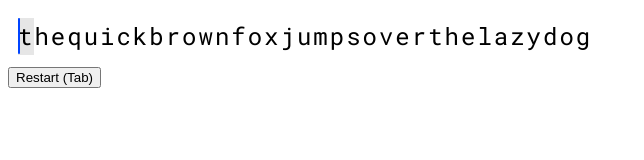
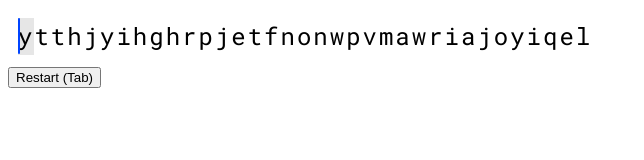
Before and after one commit to cursorweb/typing-warmup, a React (Create React App) app: page / in a window 1280 px wide. Shown: the top 160 px of the page, without its empty margins (0-644 px from the left). Built offline with nearby package versions, Linux system fonts and the light colour scheme.

Commit message:
extracted most data

```diff
--- a/src/app/App.tsx
+++ b/src/app/App.tsx
@@ -2,7 +2,7 @@ import { useEffect, useRef, useState } from "react";
 import "./App.css";
 import { CharTest, CharTestResult } from "comp/testType/CharTest";
 import { WordTest, WordTestResult } from "comp/testType/WordTest";
-import { CharTestCont } from "comp/testCont/CharTestCont";
+import { CharTestCont } from "comp/testMode/CharTestCont";
 
 export default function App() {
     // const chars = "the quick brown fox jumps over the lazy dog".split('');
@@ -11,17 +11,18 @@ export default function App() {
     return (
         <>
             <CharTestCont
-                genTest={(doneCallback) =>
-                    <CharTest chars={chars} onDone={doneCallback} key={Math.random()} />
-                }
-                genResult={(res: CharTestResult) =>
-                    <div>
-                        <div>{res.cpm} CPM ({res.cpm / 5} WPM)</div>
-                        <div>{res.acc.toFixed(2)}% ACC</div>
-                        <div>{res.wrongChars.map((c, i) => <span key={i}>{c}{' '}</span>)}</div>
-                        {/* <button onClick={() => setTestState(<Word onDone={onDone} chars={res.wrongWords.join(" ").split("")} />)}>Redo Test</button> */}
-                    </div>
-                }
+                // genTest={(doneCallback) =>
+                //     <CharTest chars={chars} onDone={doneCallback} key={Math.random()} />
+                // }
+                // genResult={(res: CharTestResult) =>
+                //     <div>
+                //         <div>{res.cpm} CPM ({res.cpm / 5} WPM)</div>
+                //         <div>{res.acc.toFixed(2)}% ACC</div>
+                //         <div>{res.wrongChars.map((c, i) => <span key={i}>{c}{' '}</span>)}</div>
+                //         {/* <button onClick={() => setTestState(<Word onDone={onDone} chars={res.wrongWords.join(" ").split("")} />)}>Redo Test</button> */}
+                //     </div>
+                // }
+                genText={() => new Array(35).fill(null).map(() => chars[Math.floor(Math.random() * chars.length)])}
             />
         </>
     );
--- a/src/comp/testCont/TestCont.tsx
+++ /dev/null
@@ -1,71 +0,0 @@
-import { useRef, useEffect, useState } from "react";
-import styles from "./TestCont.module.css";
-import React from "react";
-import { CharTestResult } from "comp/testType/CharTest";
-import { WordTestResult } from "comp/testType/WordTest";
-
-
-export function TestCont({ restart, children, isTyping }: { restart: () => void, isTyping: boolean } & React.PropsWithChildren) {
-    const restartButtonRef = useRef<HTMLButtonElement>(null);
-
-    useEffect(() => {
-        document.body.addEventListener("keydown", e => {
-            if (e.key == "Tab") {
-                restartButtonRef.current?.click();
-                e.preventDefault();
-            }
-        });
-    }, []);
-
-    return (
-        <div>
-            {isTyping
-                ? <div className={styles.testCont}>{children}</div>
-                : children}
-            <button onClick={restart} ref={restartButtonRef}>Restart (Tab)</button>
-        </div>
-    );
-}
-
-interface WordTestContProps {
-    /**
-     * Make sure this has `key={random}`
-     */
-    genTest(doneCallback: (res: WordTestResult) => void): React.JSX.Element;
-    genResult(result: WordTestResult, redoTest: (el: React.JSX.Element) => void): React.JSX.Element;
-}
-
-export function WordTestCont({ genTest, genResult }: WordTestContProps) {
-    const [render, setRender] = useState(genTest(doneCallback));
-    const [isTyping, setisTyping] = useState(true);
-
-    const restartButtonRef = useRef<HTMLButtonElement>(null);
-
-    useEffect(() => {
-        document.body.addEventListener("keydown", e => {
-            if (e.key == "Tab") {
-                restartButtonRef.current?.click();
-                e.preventDefault();
-            }
-        });
-    }, []);
-
-    function doneCallback(res: WordTestResult) {
-        setisTyping(false);
-        setRender(genResult(res, el => setRender(el)));
-    }
-
-    return (
-        <>
-            {isTyping
-                ? <div className={styles.testCont}>
-                    {render}
-                </div>
-                : <div>
-                    {render}
-                </div>
-            }
-            <button onClick={() => setRender(genTest(doneCallback))} ref={restartButtonRef}>Restart (Tab)</button>
-        </>
-    );
-}
--- /dev/null
+++ b/src/comp/testMode/CharTestCont.tsx
@@ -0,0 +1,62 @@
+import { CharTest, CharTestResult } from "comp/testType/CharTest";
+import { useState, useRef, useEffect, useReducer } from "react";
+import { PracticeButton, TestCont } from "./TestCont";
+
+interface CharTestContProps {
+    genText: () => string[],
+}
+
+interface TestContState {
+    isTyping: boolean,
+    render: React.JSX.Element,
+    genTest: () => React.JSX.Element
+}
+
+type TestContAction = { type: "restart" } | { type: "redo", genTest: () => React.JSX.Element } | { type: "done", render: React.JSX.Element };
+
+function reducer(state: TestContState, action: TestContAction): TestContState {
+    switch (action.type) {
+        case "restart":
+            return { ...state, isTyping: true, render: state.genTest() };
+        case "redo":
+            return { isTyping: true, render: action.genTest(), genTest: action.genTest };
+        case "done":
+            return { ...state, isTyping: false, render: action.render };
+    }
+}
+
+export function CharTestCont({ genText }: CharTestContProps) {
+    const [{ isTyping, render }, dispatch] = useReducer(reducer, null, () => {
+        const genTest = () => <CharTest chars={genText()} onDone={onDone} />;
+        return {
+            isTyping: true,
+            render: genTest(),
+            genTest
+        };
+    });
+
+    function onDone(res: CharTestResult) {
+        dispatch({
+            type: "done",
+            render: (
+                <div>
+                    <div>
+                        <div>{res.cpm.toFixed(2)} CPM ({(res.cpm / 5).toFixed(2)} WPM)</div>
+                        <div>{res.acc.toFixed(2)}% ACC</div>
+                        <div>{res.wrongChars.map((c, i) => <span key={i}>{c}{' '}</span>)}</div>
+                        <PracticeButton onClick={() => {
+                            dispatch({ type: "redo", genTest: () => <CharTest chars={res.wrongChars} onDone={onDone} /> })
+                        }} />
+                    </div>
+                </div>
+            )
+        });
+    }
+
+    return (
+        <TestCont
+            isTyping={isTyping}
+            restart={() => dispatch({ type: "restart" })}
+        >{render}</TestCont>
+    );
+}
--- /dev/null
+++ b/src/comp/testMode/TestCont.tsx
@@ -0,0 +1,48 @@
+import { useRef, useEffect, useState } from "react";
+import styles from "./TestCont.module.css";
+import React from "react";
+
+export function TestCont({ restart, children, isTyping }: { restart: () => void, isTyping: boolean } & React.PropsWithChildren) {
+    const restartButtonRef = useRef<HTMLButtonElement>(null);
+
+    useEffect(() => {
+        function keydown(e: KeyboardEvent) {
+            if (e.key == "Tab") {
+                restartButtonRef.current?.click();
+                e.preventDefault();
+            }
+        }
+
+        document.body.addEventListener("keydown", keydown);
+        return () => document.body.removeEventListener("keydown", keydown);
+    }, []);
+
+    return (
+        <div>
+            {isTyping
+                ? <div className={styles.testCont}>{children}</div>
+                : children}
+            <button onClick={restart} ref={restartButtonRef}>{isTyping ? "Restart" : "Next"} (Tab)</button>
+        </div>
+    );
+}
+
+export function PracticeButton({ onClick }: { onClick: () => void }) {
+    const redoButtonRef = useRef<HTMLButtonElement>(null);
+
+    useEffect(() => {
+        function keydown(e: KeyboardEvent) {
+            if (e.key == "Enter") {
+                redoButtonRef.current?.click();
+                e.preventDefault();
+            }
+        }
+
+        document.body.addEventListener("keydown", keydown);
+        return () => document.body.removeEventListener("keydown", keydown);
+    }, []);
+
+    return (
+        <button onClick={onClick} ref={redoButtonRef}>Practice Wrong (Enter)</button>
+    );
+}
--- a/src/comp/testCont/CharTestCont.tsx
+++ b/src/comp/testMode/WordTestCont.tsx
@@ -1,16 +1,16 @@
-import { CharTestResult } from "comp/testType/CharTest";
+import { WordTestResult } from "comp/testType/WordTest";
 import { useState, useRef, useEffect } from "react";
 import { TestCont } from "./TestCont";
 
-interface CharTestContProps {
+interface WordTestContProps {
     /**
      * Make sure this has `key={random}`
      */
-    genTest(doneCallback: (res: CharTestResult) => void): React.JSX.Element;
-    genResult(result: CharTestResult, redoTest: (el: React.JSX.Element) => void): React.JSX.Element;
+    genTest(doneCallback: (res: WordTestResult) => void): React.JSX.Element;
+    genResult(result: WordTestResult, redoTest: (el: React.JSX.Element) => void): React.JSX.Element;
 }
 
-export function CharTestCont({ genTest, genResult }: CharTestContProps) {
+export function WordTestCont({ genTest, genResult }: WordTestContProps) {
     const [render, setRender] = useState(genTest(doneCallback));
     const [isTyping, setisTyping] = useState(true);
 
@@ -25,7 +25,7 @@ export function CharTestCont({ genTest, genResult }: CharTestContProps) {
         });
     }, []);
 
-    function doneCallback(res: CharTestResult) {
+    function doneCallback(res: WordTestResult) {
         setisTyping(false);
         setRender(genResult(res, el => setRender(el)));
     }
```
Also changed, not shown: src/comp/testMode/TestCont.module.css (renamed from src/comp/testCont/TestCont.module.css).
